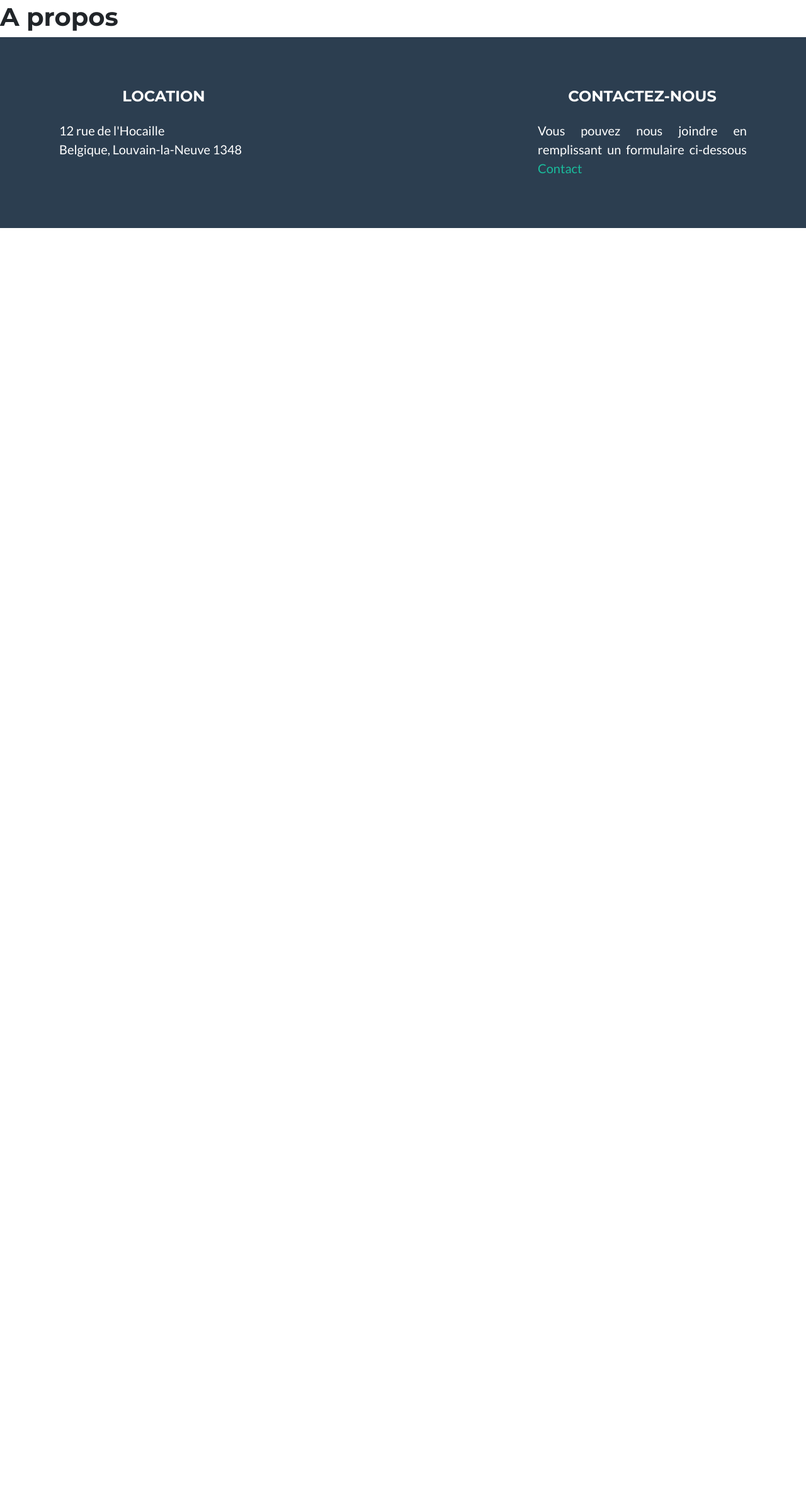
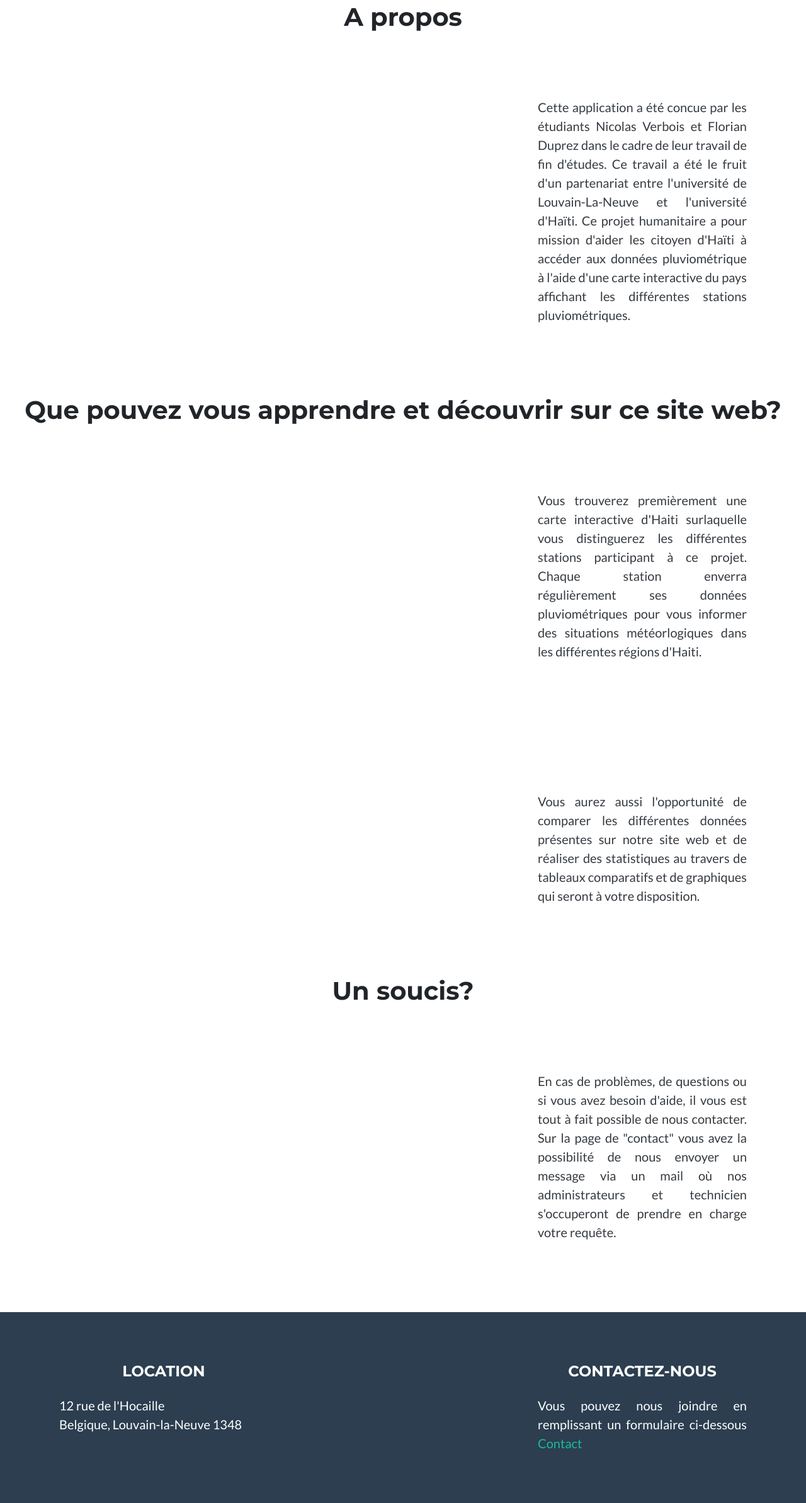
Before and after one commit to nverbois/TFE21-232, a Django app: template EPL21232/templates/àpropos.html in a window 1280 px wide. Shown: the part 101-2487 px from the top of the page at 63% size. Before the commit the page ends 463 px from the top, so only its background shows below. Run offline with Django 3.2, Linux system fonts and the light colour scheme; the template is opened without the code that fills it, so the values that code supplies are empty; some libraries are stand-ins or nearby versions.

Commit message:
1iere approche a propos,
c'est pas du tout fini

```diff
--- a/EPL21232/templates/àpropos.html
+++ b/EPL21232/templates/àpropos.html
@@ -3,7 +3,71 @@
 {% block title %}A propos{% endblock %}
 
 {% block content %}
-<h1>
+<h1 align="center">
     A propos
 </h1>
+
+
+<!-- Information Section-->
+<section class="page-section bg-primary-2 text-dark mb-0" id="information">
+    <div class="container" background ="red">
+        <!-- Information Section Content-->
+        <div class="row">
+            <div class="col-lg-4 ml-auto"><p class="lead">Cette application a été concue par les étudiants Nicolas Verbois et Florian
+                Duprez dans le cadre de leur travail de fin d'études. Ce travail a été le fruit d'un partenariat entre l'université de
+            Louvain-La-Neuve et l'université d'Haïti. Ce projet humanitaire a pour mission d'aider les citoyen d'Haïti à
+            accéder aux données pluviométrique à l'aide d'une carte interactive du pays affichant les différentes stations
+            pluviométriques. </p></div>
+        </div>
+    </div>
+</section>
+
+<h1 align="center">
+    Que pouvez vous apprendre et découvrir sur ce site web?
+</h1>
+
+<!-- Information Section-->
+<section class="page-section bg-primary-2 text-dark mb-0" id="information">
+    <div class="container" background ="red">
+        <!-- Information Section Content-->
+        <div class="row">
+            <div class="col-lg-4 ml-auto"><p class="lead"> Vous trouverez premièrement une carte interactive d'Haiti
+                surlaquelle vous distinguerez les différentes stations participant à ce projet. Chaque station enverra régulièrement
+                ses données pluviométriques pour vous informer des situations météorlogiques dans les différentes régions d'Haiti.
+            </p></div>
+        </div>
+    </div>
+</section>
+
+<!-- Information Section-->
+<section class="page-section bg-primary-2 text-dark mb-0" id="information">
+    <div class="container" background ="red">
+        <!-- Information Section Content-->
+        <div class="row">
+            <div class="col-lg-4 ml-auto"><p class="lead"> Vous aurez aussi l'opportunité de comparer les différentes données présentes
+                sur notre site web et de réaliser des statistiques au travers de tableaux comparatifs  et de graphiques qui seront à
+                votre disposition.
+            </p></div>
+        </div>
+    </div>
+</section>
+
+<h1 align="center">
+    Un soucis?
+</h1>
+
+<!-- Information Section-->
+<section class="page-section bg-primary-2 text-dark mb-0" id="information">
+    <div class="container" background ="red">
+        <!-- Information Section Content-->
+        <div class="row">
+            <div class="col-lg-4 ml-auto"><p class="lead"> En cas de problèmes, de questions ou si vous avez besoin d'aide, il vous
+                 est tout à fait possible de nous contacter. Sur la page de "contact" vous avez la possibilité de nous envoyer
+                 un message via  un mail où nos administrateurs et technicien s'occuperont de prendre en charge votre requête.
+            </p></div>
+        </div>
+    </div>
+</section>
+
+
 {% endblock %}
```
